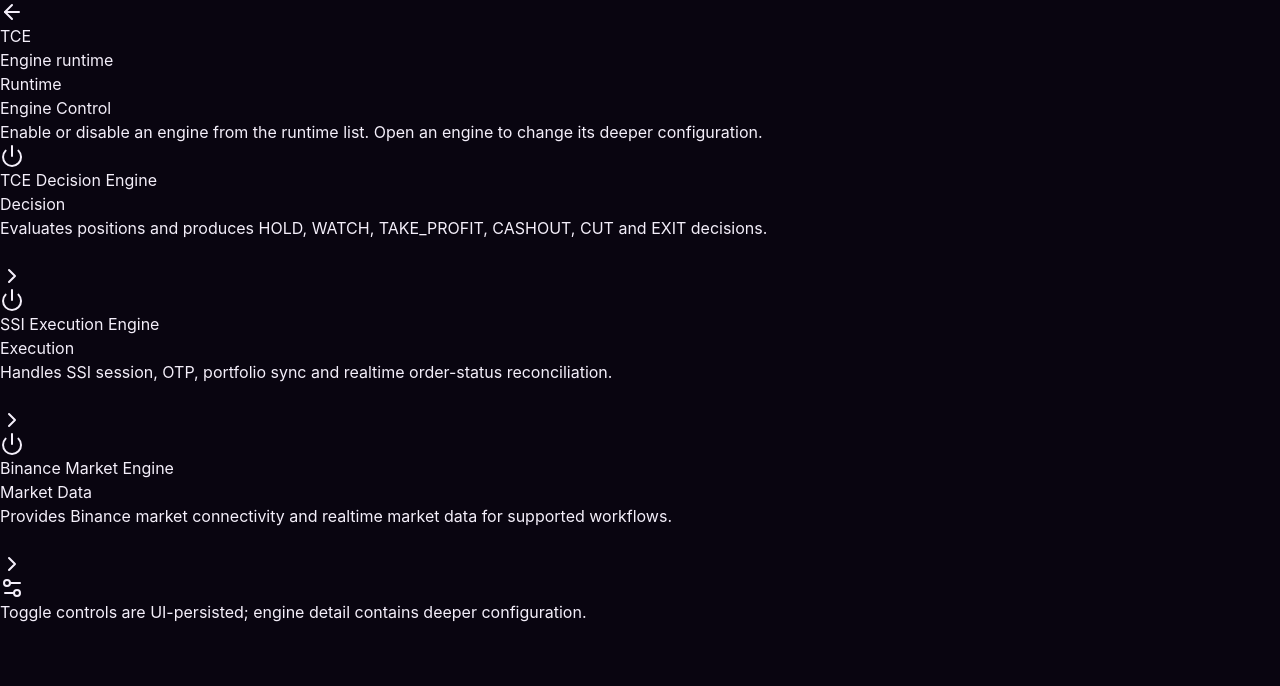
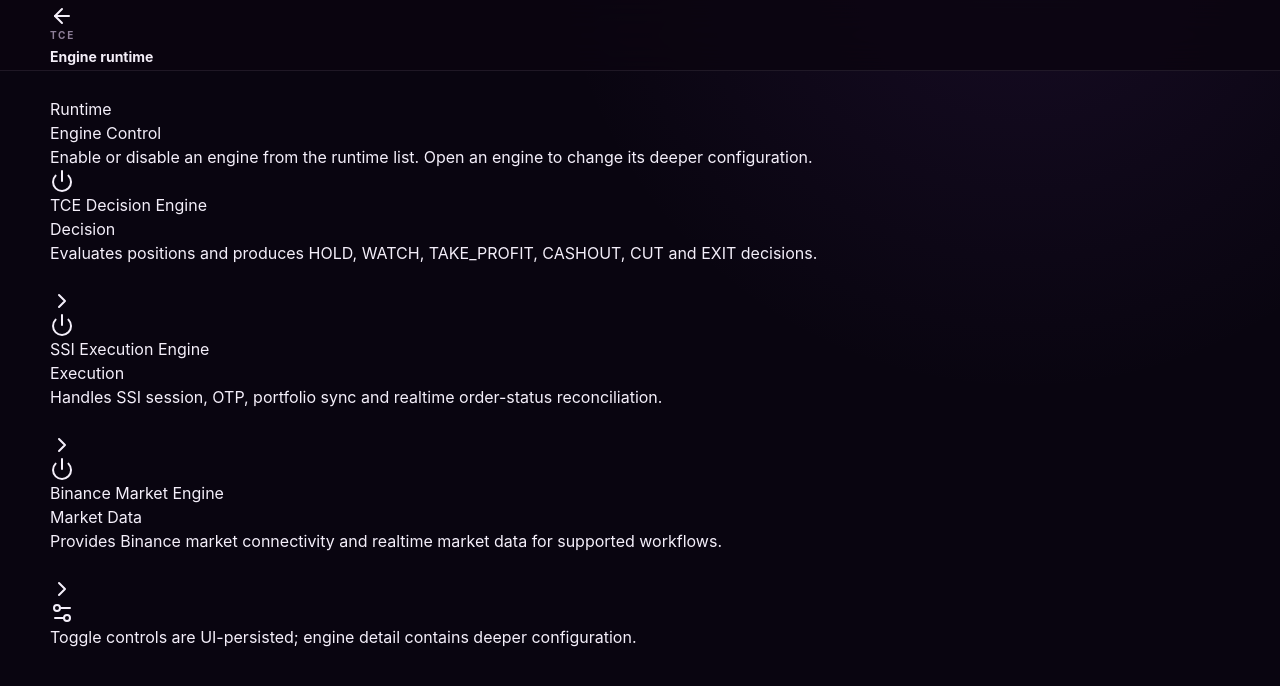
Before and after one commit to phanthienquoc/TCE-dashboard, a Next.js app in the folder apps/web/: page /engines in a window 1280 px wide. Shown: the top 686 px of the page. Built offline with nearby package versions, Linux system fonts and the light colour scheme.

Commit message:
style(web): redesign engine runtime page

```diff
--- a/apps/web/app/engines/page.tsx
+++ b/apps/web/app/engines/page.tsx
@@ -6,16 +6,16 @@ import EngineControlPanel from './EngineControlPanel';
 
 export default function EnginesPage() {
   return (
-    <main className="min-h-svh overflow-x-clip bg-[#090510] text-[#f4effa]">
-      <header className="sticky top-0 z-40 border-b border-violet-200/[0.08] bg-[#0b0611]/95 backdrop-blur-xl">
-        <div className="mx-auto flex max-w-6xl items-center gap-3 px-4 py-3 sm:px-6 sm:py-4">
-          <Link href="/dashboard" className="grid size-9 place-items-center rounded-full border border-violet-200/[0.08] text-[#a88bb5] hover:text-white" aria-label="Back to dashboard">
-            <ArrowLeft className="size-4" />
-          </Link>
-          <div><p className="text-[10px] uppercase tracking-[.14em] text-[#9d8fa8]">TCE</p><p className="text-sm font-semibold">Engine runtime</p></div>
+    <main className="app-shell">
+      <header className="app-header">
+        <div className="app-container app-header-inner">
+          <div className="flex items-center gap-3">
+            <Link href="/dashboard" className="touch-target grid place-items-center rounded-2xl border border-violet-200/[0.09] bg-white/[0.02] text-[#a88bb5]" aria-label="Back to dashboard"><ArrowLeft className="size-4" /></Link>
+            <div><p className="eyebrow">TCE</p><p className="account-email">Engine runtime</p></div>
+          </div>
         </div>
       </header>
-      <div className="mx-auto max-w-6xl px-4 pb-12 pt-5 sm:px-6 sm:pt-7">
+      <div className="app-container app-content">
         <EngineControlPanel />
       </div>
     </main>
```
